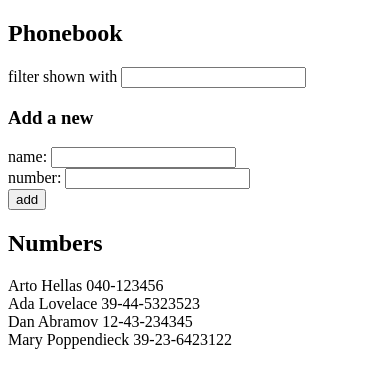
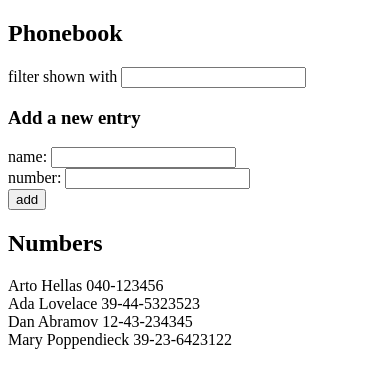
Before and after one commit to Kerman07/full-stack-open, a React (Create React App) app in the folder part2/phonebook/: page / in a window 390 px wide. Shown: the top 388 px of the page. Built offline with nearby package versions, Linux system fonts and the light colour scheme.

Commit message:
2.10: phonebook step5

```diff
--- a/part2/phonebook/src/App.js
+++ b/part2/phonebook/src/App.js
@@ -1,5 +1,7 @@
 import React, { useState } from "react";
 import Filter from "./components/Filter.js";
+import Persons from "./components/Persons.js";
+import PersonForm from "./components/PersonForm.js";
 
 const App = () => {
   const [persons, setPersons] = useState([
@@ -32,29 +34,16 @@ const App = () => {
     <div>
       <h2>Phonebook</h2>
       filter shown with <Filter onChange={handleFilter} value={newFilter} />
-      <h3>Add a new</h3>
-      <form onSubmit={handleNewEntry}>
-        <div>
-          name: <input onChange={handleName} value={newName} />
-        </div>
-        <div>
-          number: <input onChange={handleNumber} value={newNumber} />
-        </div>
-        <div>
-          <button type="submit">add</button>
-        </div>
-      </form>
+      <h3>Add a new entry</h3>
+      <PersonForm
+        handleNewEntry={handleNewEntry}
+        handleName={handleName}
+        handleNumber={handleNumber}
+        newName={newName}
+        newNumber={newNumber}
+      />
       <h2>Numbers</h2>
-      {persons
-        .filter((person) => {
-          const lower = person.name.toLowerCase();
-          return lower.includes(newFilter.toLowerCase());
-        })
-        .map((person) => (
-          <div key={person.name}>
-            {person.name} {person.number}
-          </div>
-        ))}
+      <Persons persons={persons} newFilter={newFilter} />
     </div>
   );
 };
--- a/part2/phonebook/src/components/Filter.js
+++ b/part2/phonebook/src/components/Filter.js
@@ -1,5 +1,5 @@
-const Filter = ({ onChange, filterValue }) => {
-  return <input onChange={onChange} value={filterValue} />;
+const Filter = ({ onChange, value }) => {
+  return <input onChange={onChange} value={value} />;
 };
 
 export default Filter;
--- /dev/null
+++ b/part2/phonebook/src/components/Person.js
@@ -0,0 +1,9 @@
+const Person = ({ person }) => {
+  return (
+    <div>
+      {person.name} {person.number}
+    </div>
+  );
+};
+
+export default Person;
--- /dev/null
+++ b/part2/phonebook/src/components/PersonForm.js
@@ -0,0 +1,23 @@
+const PersonForm = ({
+  handleNewEntry,
+  handleName,
+  handleNumber,
+  newName,
+  newNumber,
+}) => {
+  return (
+    <form onSubmit={handleNewEntry}>
+      <div>
+        name: <input onChange={handleName} value={newName} />
+      </div>
+      <div>
+        number: <input onChange={handleNumber} value={newNumber} />
+      </div>
+      <div>
+        <button type="submit">add</button>
+      </div>
+    </form>
+  );
+};
+
+export default PersonForm;
--- /dev/null
+++ b/part2/phonebook/src/components/Persons.js
@@ -0,0 +1,12 @@
+import Person from "./Person.js";
+
+const Persons = ({ persons, newFilter }) => {
+  const filtered = persons.filter((person) => {
+    const lower = person.name.toLowerCase();
+    return lower.includes(newFilter.toLowerCase());
+  });
+
+  return filtered.map((person) => <Person key={person.name} person={person} />);
+};
+
+export default Persons;
```
